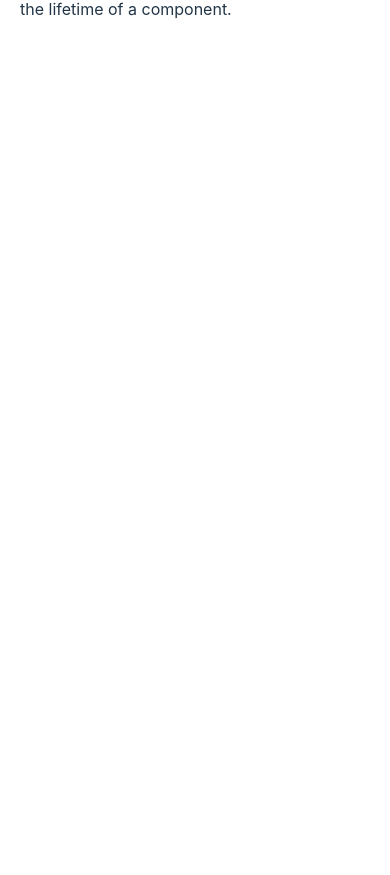
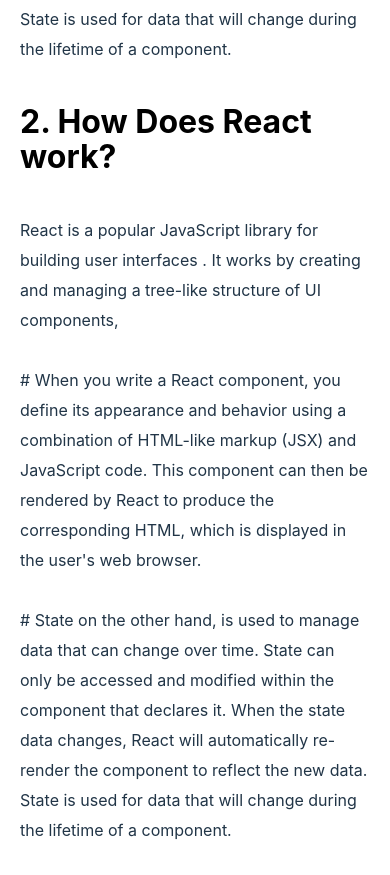
Before and after one commit to mehedihasan8/knowledge-cafe, a React (Vite) app: page / in a window 390 px wide. Shown: the part 4305-5180 px from the top of the page. Before the commit the page ends 4379 px from the top, so only its background shows below. Built offline with nearby package versions, Linux system fonts and the light colour scheme.

Commit message:
mobile responsive done

```diff
--- a/src/components/Home/Home.jsx
+++ b/src/components/Home/Home.jsx
@@ -1,7 +1,7 @@
 import React, { useEffect, useState } from "react";
 import Post from "../Post/Post";
 import Side from "../Side/Side";
-import { ToastContainer, toast } from "react-toastify";
+import { toast } from "react-toastify";
 import "./Home.css";
 
 const Home = () => {
--- a/src/components/Question/Question.css
+++ b/src/components/Question/Question.css
@@ -6,5 +6,5 @@
   line-height: 30px;
 }
 .question-title {
-  margin: 20px 0;
+  margin: 40px 0;
 }
--- a/src/components/Question/Question.jsx
+++ b/src/components/Question/Question.jsx
@@ -31,6 +31,29 @@
           is used for data that will change during the lifetime of a component.
         </p>
       </div>
+      <div className="first-question">
+        <h1 className="question-title">2. How Does React work?</h1>
+        <p>
+          React is a popular JavaScript library for building user interfaces .
+          It works by creating and managing a tree-like structure of UI
+          components,
+        </p>
+        <br />
+        <p>
+          # When you write a React component, you define its appearance and
+          behavior using a combination of HTML-like markup (JSX) and JavaScript
+          code. This component can then be rendered by React to produce the
+          corresponding HTML, which is displayed in the user's web browser.
+        </p>
+        <br />
+        <p>
+          # State on the other hand, is used to manage data that can change over
+          time. State can only be accessed and modified within the component
+          that declares it. When the state data changes, React will
+          automatically re-render the component to reflect the new data. State
+          is used for data that will change during the lifetime of a component.
+        </p>
+      </div>
     </div>
   );
 };
```
